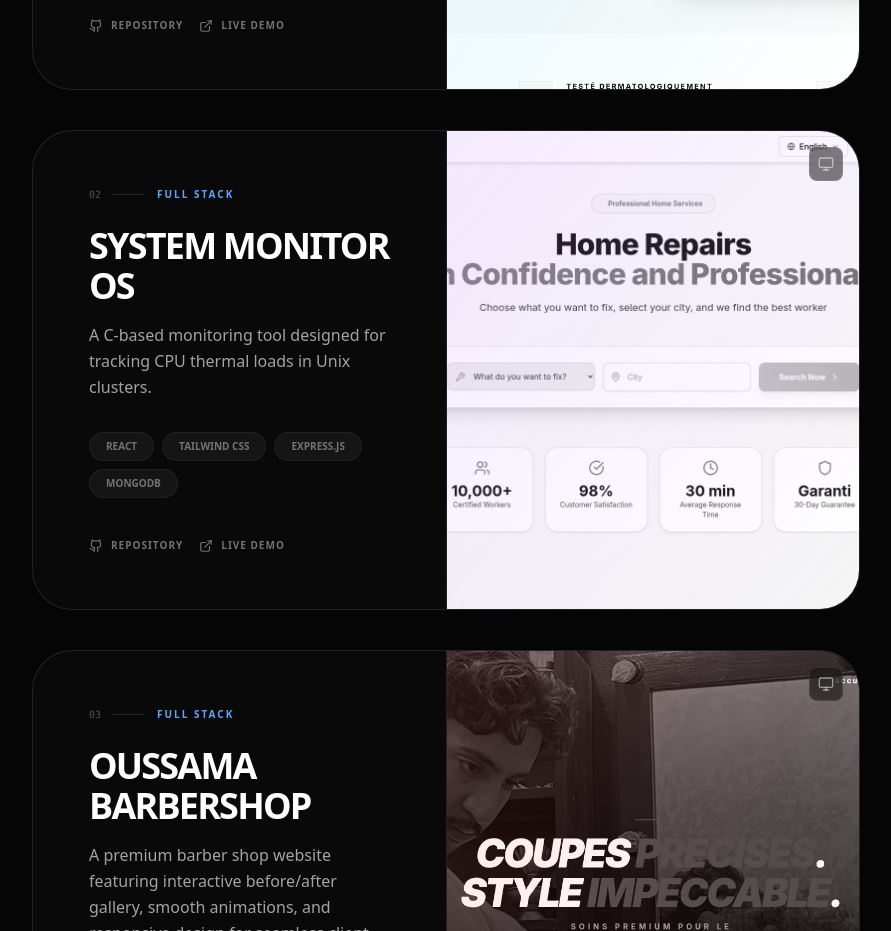
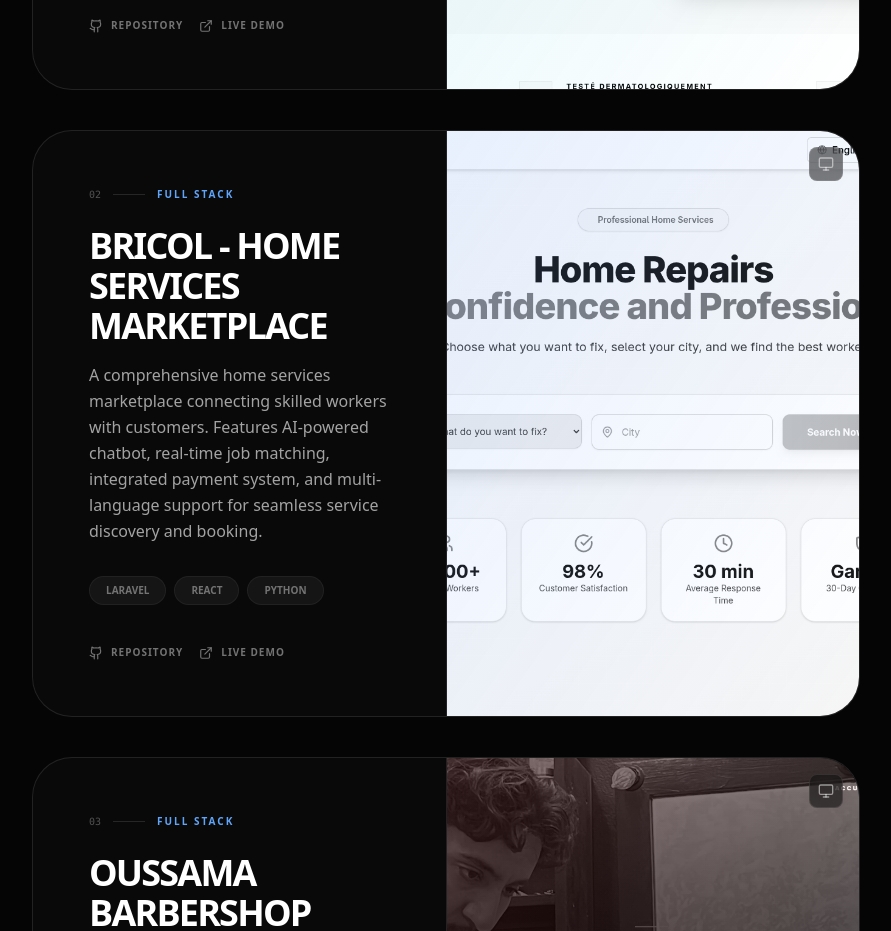
Before and after one commit to zakari-aee/portfolio, a React (Vite) app: page / in a window 1280 px wide. Shown: the part 4320-5251 px from the top of the page, without its empty margins (340-1231 px from the left). Built offline with nearby package versions, Linux system fonts and the light colour scheme.

Commit message:
Modify project entry from 'System Monitor OS' to 'Bricol'
Updated project details for the 'System Monitor OS' entry to 'Bricol - Home Services Marketplace' with new description, tags, and links.

```diff
--- a/src/components/Projects.jsx
+++ b/src/components/Projects.jsx
@@ -44,15 +44,15 @@ const Projects = () => {
     },
     {
       id: "02",
-      title: "System Monitor OS",
+      title: "Bricol - Home Services Marketplace",
       category: "Full Stack",
       description:
-        "A C-based monitoring tool designed for tracking CPU thermal loads in Unix clusters.",
-      tags: ["React", "Tailwind CSS", "express.js", "MongoDB"],
+        "A comprehensive home services marketplace connecting skilled workers with customers. Features AI-powered chatbot, real-time job matching, integrated payment system, and multi-language support for seamless service discovery and booking.",
+      tags: ["Laravel", "React", "Python"],
       image: "/image2.png",
-      color: "from-purple-500/20",
-      github: "https://github.com/your-username/system-monitor",
-      live: "https://your-system-monitor-live-url.com",
+      color: "from-blue-500/20",
+      github: "https://github.com/zakari-aee/bricol",
+      live: "https://bricol.vercel.app",
     },
     {
       id: "03",
```
